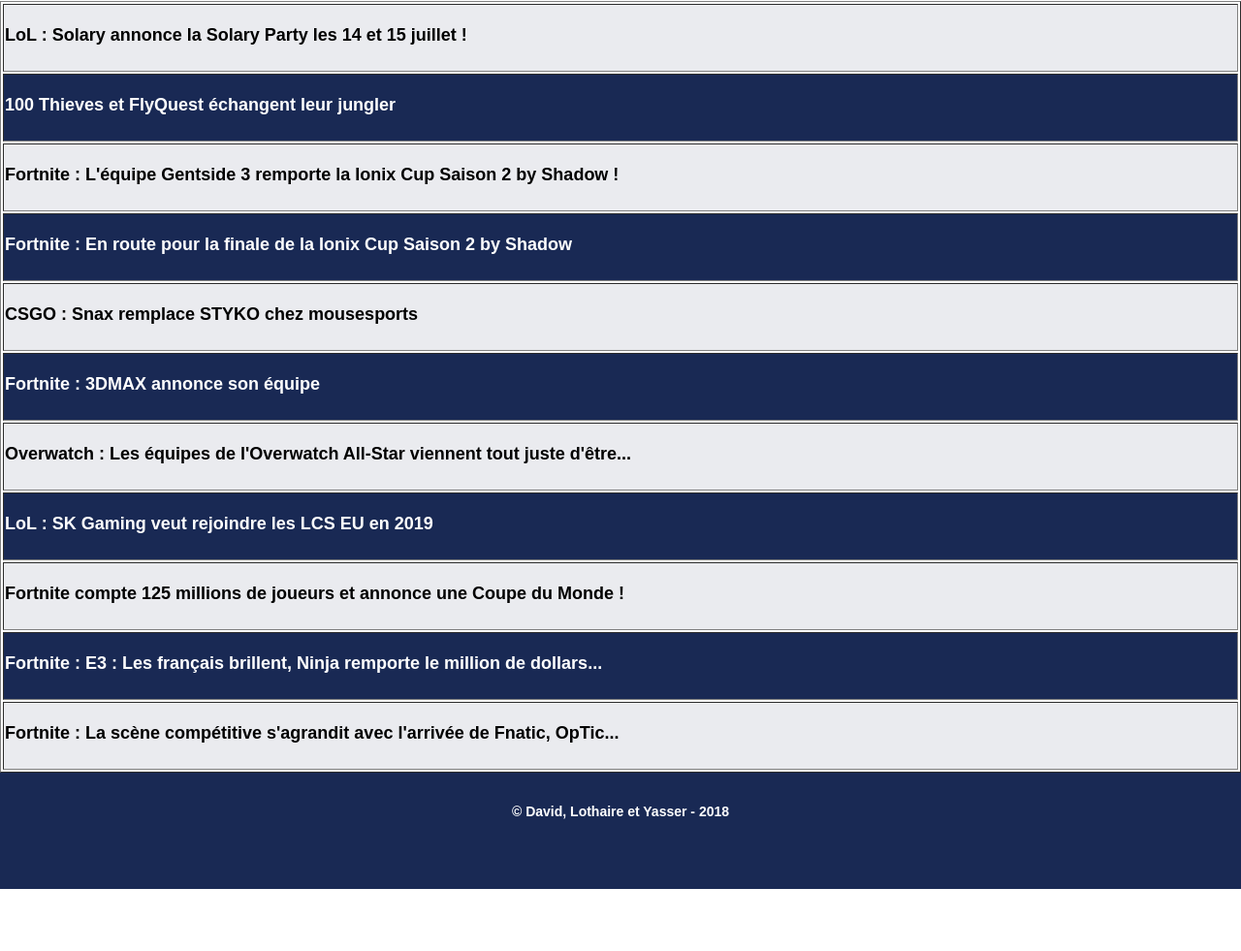
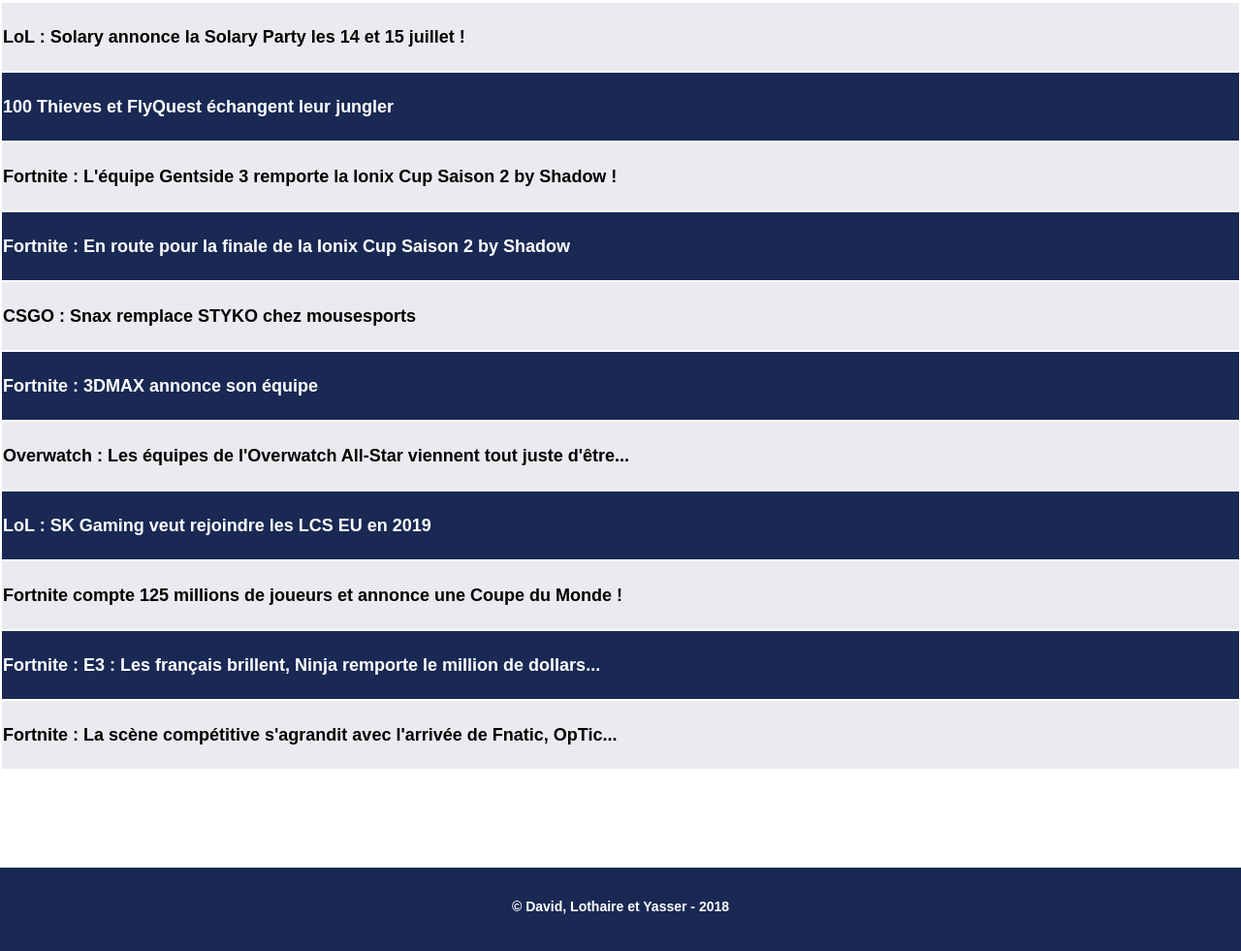
Before and after one commit to lothairea/Site-Global, a plain HTML site: page actualites.html in a window 1280 px wide. Shown: the part 625-1606 px from the top of the page at 97% size. Before the commit the page ends 1542 px from the top, so only its background shows below. Drawn offline with Linux system fonts and the light colour scheme.

Commit message:
css merge fix

```diff
--- a/actualites.html
+++ b/actualites.html
@@ -44,18 +44,18 @@
 </TABLE>
 <br>
 <br>
-<table border class="table">
-	<tr class="tablegray"><td><h2 class="news">LoL : Solary annonce la Solary Party les 14 et 15 juillet !<h2></td></tr>
-	<tr class="tableblue"><td><h2 class="news">100 Thieves et FlyQuest échangent leur jungler<h2></td></tr>
-	<tr class="tablegray"><td><h2 class="news">Fortnite : L'équipe Gentside 3 remporte la Ionix Cup Saison 2 by Shadow !<h2></td></tr>
-	<tr class="tableblue"><td><h2 class="news">Fortnite : En route pour la finale de la Ionix Cup Saison 2 by Shadow<h2></td></tr>
-	<tr class="tablegray"><td><h2 class="news">CSGO : Snax remplace STYKO chez mousesports<h2></td></tr>
-	<tr class="tableblue"><td><h2 class="news">Fortnite : 3DMAX annonce son équipe<h2></td></tr>
-	<tr class="tablegray"><td><h2 class="news">Overwatch : Les équipes de l'Overwatch All-Star viennent tout juste d'être...<h2></td></tr>
-	<tr class="tableblue"><td><h2 class="news">LoL : SK Gaming veut rejoindre les LCS EU en 2019<h2></td></tr>
-	<tr class="tablegray"><td><h2 class="news">Fortnite compte 125 millions de joueurs et annonce une Coupe du Monde !<h2></td></tr>
-	<tr class="tableblue"><td><h2 class="news">Fortnite : E3 : Les français brillent, Ninja remporte le million de dollars...<h2></td></tr>
-	<tr class="tablegray"><td><h2 class="news">Fortnite : La scène compétitive s'agrandit avec l'arrivée de Fnatic, OpTic...<h2></td></tr>
+<table class="table">
+	<tr class="tablegray"><td><h2 class="news">LoL : Solary annonce la Solary Party les 14 et 15 juillet !</h2></td></tr>
+	<tr class="tableblue"><td><h2 class="news">100 Thieves et FlyQuest échangent leur jungler</h2></td></tr>
+	<tr class="tablegray"><td><h2 class="news">Fortnite : L'équipe Gentside 3 remporte la Ionix Cup Saison 2 by Shadow !</h2></td></tr>
+	<tr class="tableblue"><td><h2 class="news">Fortnite : En route pour la finale de la Ionix Cup Saison 2 by Shadow</h2></td></tr>
+	<tr class="tablegray"><td><h2 class="news">CSGO : Snax remplace STYKO chez mousesports</h2></td></tr>
+	<tr class="tableblue"><td><h2 class="news">Fortnite : 3DMAX annonce son équipe</h2></td></tr>
+	<tr class="tablegray"><td><h2 class="news">Overwatch : Les équipes de l'Overwatch All-Star viennent tout juste d'être...</h2></td></tr>
+	<tr class="tableblue"><td><h2 class="news">LoL : SK Gaming veut rejoindre les LCS EU en 2019</h2></td></tr>
+	<tr class="tablegray"><td><h2 class="news">Fortnite compte 125 millions de joueurs et annonce une Coupe du Monde !</h2></td></tr>
+	<tr class="tableblue"><td><h2 class="news">Fortnite : E3 : Les français brillent, Ninja remporte le million de dollars...</h2></td></tr>
+	<tr class="tablegray"><td><h2 class="news">Fortnite : La scène compétitive s'agrandit avec l'arrivée de Fnatic, OpTic...</h2></td></tr>
 </table>
 	<footer class="footer"> <h2 class="copy"><center> &copy; David, Lothaire et Yasser - 2018</center></h2> </footer>
 </body>
--- a/style.css
+++ b/style.css
@@ -69,12 +69,9 @@ body {margin:0;
 	height: 120px;
 	box-sizing: border-box;
 	position: relative;
-<<<<<<< HEAD
-  top: 100px;
-=======
     top: 100px;
->>>>>>> 6e7c34d750dca2a730980eda10719f532214b3a3
 }
+
 
 .copy {
 	color: white;
```
